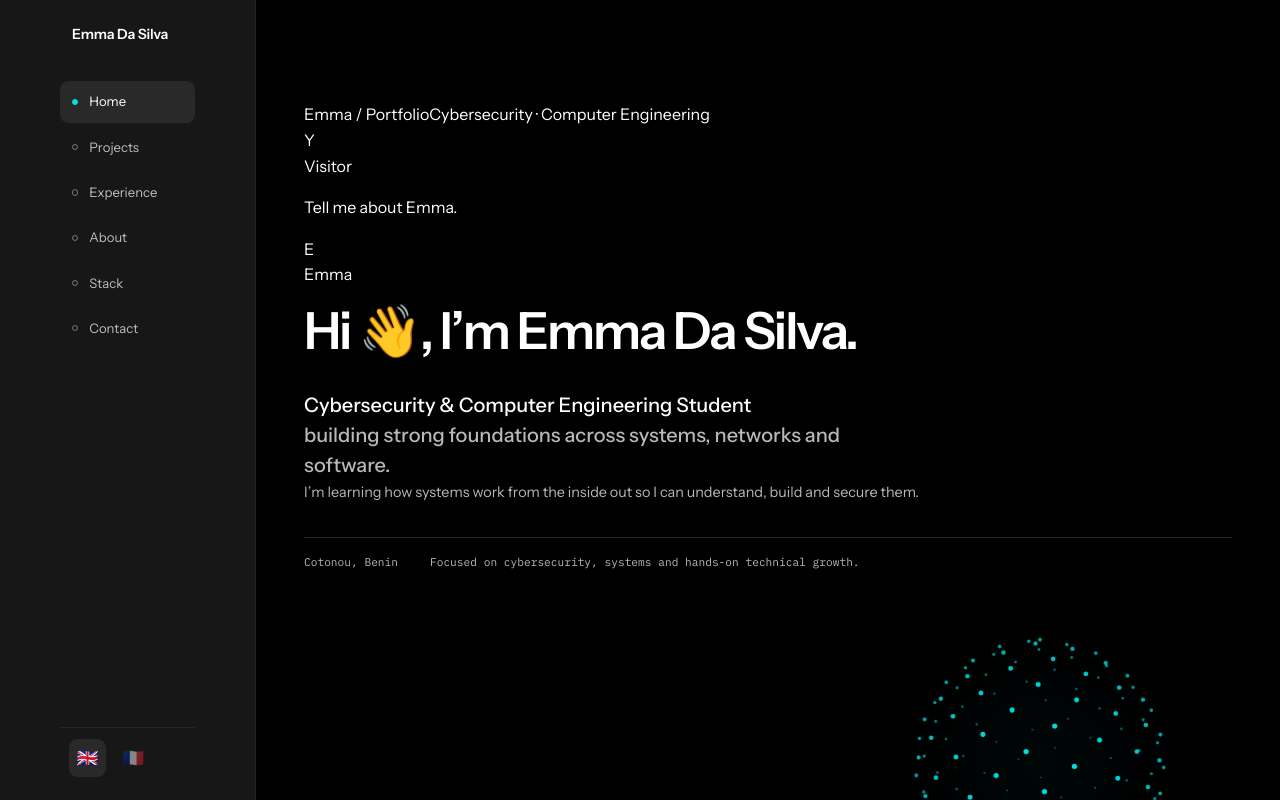
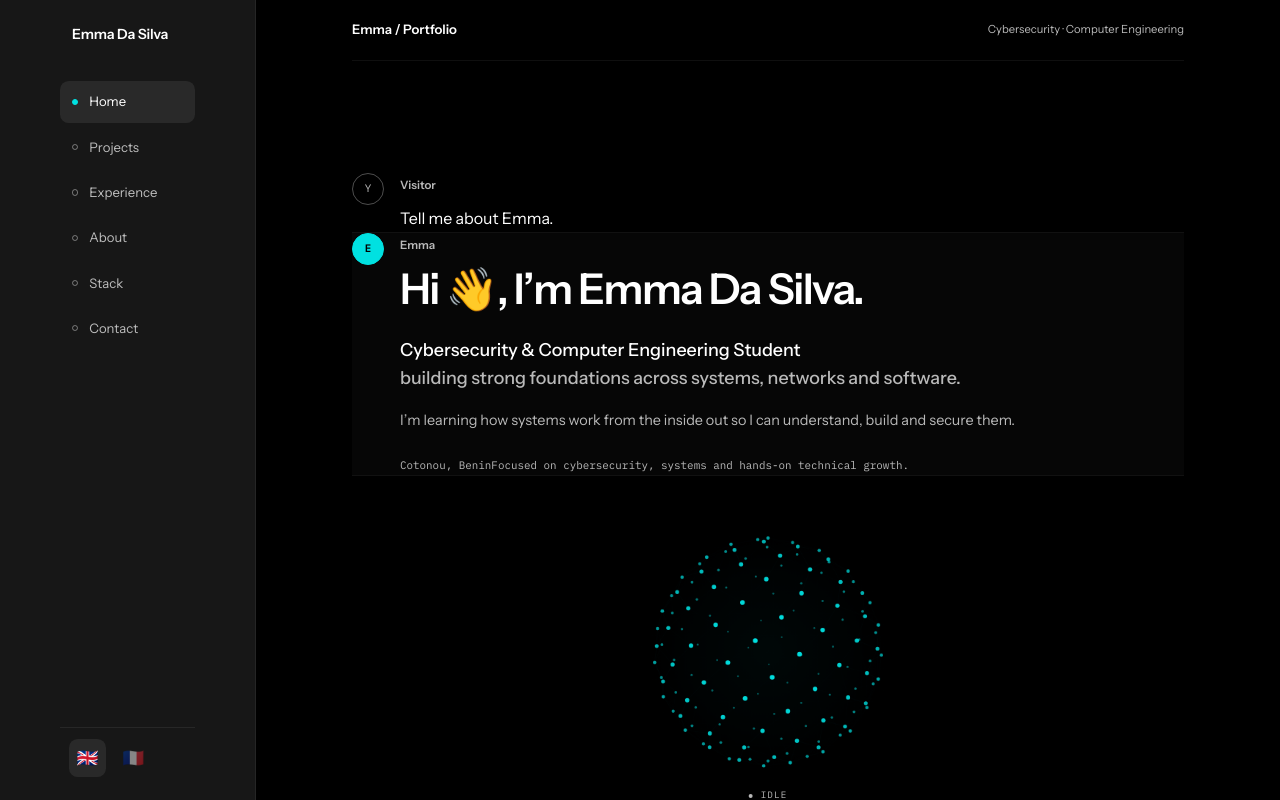
Before and after one commit to emma-dasilva-dev/emma-dasilva-portfolio, a Next.js app: page /en in a window 1280 px wide. Shown: the top 800 px of the page. Built offline with nearby package versions, Linux system fonts and the light colour scheme.

Commit message:
design: style conversational hero

```diff
--- a/src/components/sections/Hero.module.css
+++ b/src/components/sections/Hero.module.css
@@ -1,17 +1,26 @@
-.hero { min-height:100dvh; display:flex; align-items:center; padding-block:clamp(4rem,8vw,7rem); }
-.heroGrid { display:grid; grid-template-columns:minmax(0,1.1fr) minmax(18rem,.9fr); gap:clamp(var(--space-10),8vw,var(--space-20)); align-items:center; }
-.heroInner { max-width:46rem; }
-.eyebrow { margin:0 0 var(--space-6); color:var(--color-accent); font-family:var(--font-mono); font-size:.7rem; font-weight:500; letter-spacing:.05em; text-transform:uppercase; }
-.name { margin:0; max-width:22ch; color:var(--color-text); font-size:clamp(2rem,4vw,3.4rem); font-weight:600; line-height:1.05; letter-spacing:-.04em; }
+.hero { min-height:100dvh; display:flex; align-items:stretch; padding:0; }
+.conversation { width:min(100%,52rem); min-height:100dvh; margin:0 auto; padding:0 0 clamp(4rem,8vw,7rem); }
+.topbar { position:sticky; top:0; z-index:5; display:flex; justify-content:space-between; gap:var(--space-6); min-height:3.8rem; align-items:center; padding-inline:var(--space-5); border-bottom:1px solid rgb(255 255 255 / .06); background:rgb(0 0 0 / .88); backdrop-filter:blur(14px); color:var(--color-text); font-size:.82rem; font-weight:600; }
+.topbarStatus { color:var(--color-text-muted); font-size:.7rem; font-weight:400; }
+.messageRow { display:grid; grid-template-columns:2rem minmax(0,1fr); gap:var(--space-4); padding:clamp(var(--space-7),4vw,var(--space-10)) var(--space-5); }
+.visitorRow { padding-top:clamp(4rem,9vw,7rem); }
+.emmaRow { background:rgb(255 255 255 / .025); border-block:1px solid rgb(255 255 255 / .045); }
+.avatar { display:flex; align-items:center; justify-content:center; width:2rem; height:2rem; border:1px solid var(--color-border-strong); border-radius:50%; color:var(--color-text-muted); font-family:var(--font-mono); font-size:.68rem; }
+.emmaAvatar { border-color:var(--color-accent); color:var(--color-black); background:var(--color-accent); font-weight:600; }
+.messageBody { min-width:0; padding-top:.2rem; }
+.messageBody > p:last-child { margin-bottom:0; }
+.author { margin:0 0 var(--space-3); color:var(--color-text-muted); font-size:.72rem; font-weight:600; }
+.name { margin:0; color:var(--color-text); font-size:clamp(1.7rem,3.4vw,2.65rem); font-weight:600; line-height:1.08; letter-spacing:-.035em; }
 .personName { white-space:nowrap; }
-.positioning { max-width:34rem; margin:var(--space-8) 0 0; color:var(--color-text); font-size:clamp(1rem,1.7vw,1.25rem); font-weight:500; line-height:1.5; }
+.positioning { margin:var(--space-6) 0 0; color:var(--color-text); font-size:clamp(.98rem,1.6vw,1.12rem); font-weight:500; line-height:1.55; }
 .positioning span { color:var(--color-text-muted); }
-.supportingCopy { max-width:39rem; margin:var(--space-5) 0 0; color:var(--color-text-muted); font-size:.9rem; line-height:1.75; }
-.details { display:flex; flex-wrap:wrap; gap:var(--space-2) var(--space-8); margin-top:var(--space-8); padding-top:var(--space-4); border-top:1px solid var(--color-border); color:var(--color-text-muted); font-family:var(--font-mono); font-size:.7rem; }
-.cta { display:inline-flex; align-items:center; gap:var(--space-2); min-height:44px; margin-top:var(--space-6); color:var(--color-text); font-size:.82rem; font-weight:500; text-decoration:none; transition:color var(--motion-fast) var(--ease-standard); }
-.cta:hover,.cta:focus-visible { color:var(--color-accent); }
-.orbSlot { width:min(100%,24rem); justify-self:end; align-self:center; }
+.supportingCopy { max-width:39rem; margin:var(--space-4) 0 0; color:var(--color-text-muted); font-size:.9rem; line-height:1.75; }
+.details { display:flex; flex-wrap:wrap; gap:var(--space-2) var(--space-7); margin-top:var(--space-6); color:var(--color-text-muted); font-family:var(--font-mono); font-size:.68rem; }
+.orbRow { display:flex; justify-content:center; padding:clamp(var(--space-8),5vw,var(--space-12)) var(--space-5) var(--space-6); }
+.orbSlot { width:min(100%,22rem); }
 .orbSlot > * { width:100%; }
-@media (max-width:63.9375rem) { .hero { min-height:auto; } .heroGrid { grid-template-columns:minmax(0,1fr) minmax(15rem,.7fr); gap:var(--space-8); } .orbSlot { width:min(100%,18rem); } }
-@media (max-width:47.9375rem) { .hero { padding-block:var(--space-16); } .heroGrid { grid-template-columns:1fr; gap:var(--space-10); } .orbSlot { width:min(100%,15rem); justify-self:start; } .details { flex-direction:column; gap:var(--space-2); } }
-@media (prefers-reduced-motion:reduce) { .cta { transition:none; } }
+.suggestions { display:flex; flex-wrap:wrap; justify-content:center; gap:var(--space-2); padding-inline:var(--space-5); }
+.suggestions a { display:inline-flex; align-items:center; min-height:2.65rem; padding:.55rem .85rem; border:1px solid var(--color-border); border-radius:.75rem; color:var(--color-text-muted); font-size:.76rem; text-decoration:none; transition:border-color var(--motion-fast) var(--ease-standard),color var(--motion-fast) var(--ease-standard),background var(--motion-fast) var(--ease-standard); }
+.suggestions a:hover,.suggestions a:focus-visible { border-color:var(--color-border-strong); background:rgb(255 255 255 / .045); color:var(--color-text); }
+@media (max-width:47.9375rem) { .conversation { min-height:auto; } .topbar { top:var(--header-height-mobile); padding-inline:var(--space-4); } .topbarStatus { display:none; } .messageRow { padding-inline:var(--space-4); } .visitorRow { padding-top:var(--space-10); } .orbRow,.suggestions { padding-inline:var(--space-4); } .orbSlot { width:min(100%,17rem); } .suggestions { justify-content:flex-start; } }
+@media (prefers-reduced-motion:reduce) { .suggestions a { transition:none; } }
```
